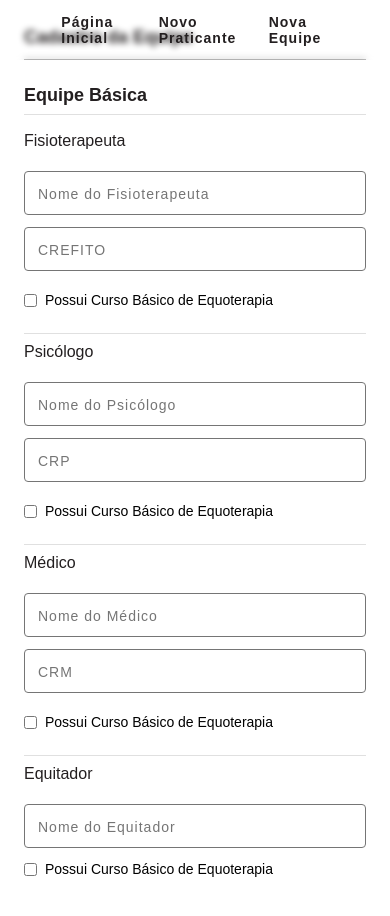
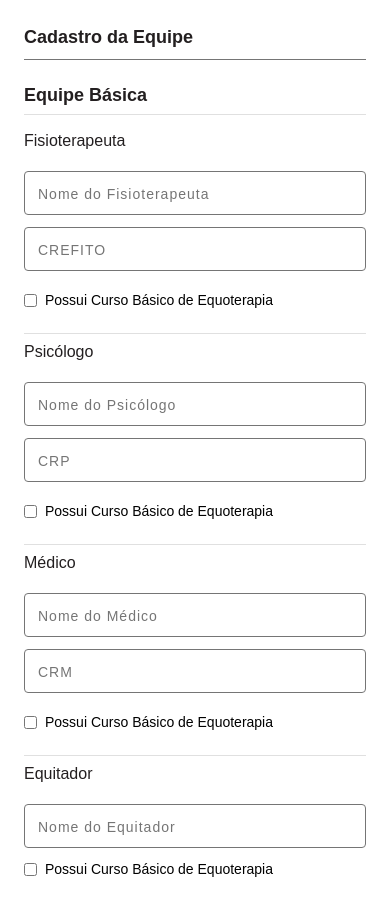
Before and after one commit to yovanycunha/equo-center-front, a Next.js app: page /centro in a window 390 px wide. Shown: the top 916 px of the page. Built offline with nearby package versions, Linux system fonts and the light colour scheme.

Commit message:
Iniciando navbar mobile e ajustes nas configs do nextjs - sprint8

```diff
--- a/next.config.mjs
+++ b/next.config.mjs
@@ -1,4 +1,12 @@
 /** @type {import('next').NextConfig} */
-const nextConfig = {};
+const nextConfig = {
+    webpack(config) {
+        config.module.rules.push({
+            test: /\.svg$/,
+            use: ['@svgr/webpack'],
+        });
+        return config;
+    }
+};
 
 export default nextConfig;
--- a/package.json
+++ b/package.json
@@ -19,6 +19,7 @@
     "sass": "^1.75.0"
   },
   "devDependencies": {
+    "@svgr/webpack": "^8.1.0",
     "@types/node": "^20",
     "@types/react": "^18",
     "@types/react-dom": "^18",
--- a/src/components/Header/Header.tsx
+++ b/src/components/Header/Header.tsx
@@ -1,10 +1,14 @@
+"use client";
+
 import { CSSProperties, FC } from "react";
 import scss from "./Header.module.scss";
 import Link from "next/link";
 import { IRenderLink } from "./types";
+import useIsDesktop from "@/hooks/useIsDesktop";
 
 const Header: FC = () => {
   const navContainer = [scss.navContainer];
+  const isDesktop = useIsDesktop(1280);
 
   //TODO: Necessário incrementar para quando o usuário rolar a página realizar animação
   const getNavbarStyle = () => {
@@ -26,11 +30,13 @@ const Header: FC = () => {
   return (
     <header className={scss.header}>
       <nav className={navContainer.join(" ")} style={getNavbarStyle()}>
-        <ul className={scss.linksList}>
-          {renderLink({ label: "Página Inicial", to: "/" })}
-          {renderLink({ label: "Novo Praticante", to: "/praticante" })}
-          {renderLink({ label: "Nova Equipe", to: "/centro" })}
-        </ul>
+        {isDesktop && (
+          <ul className={scss.linksList}>
+            {renderLink({ label: "Página Inicial", to: "/" })}
+            {renderLink({ label: "Novo Praticante", to: "/praticante" })}
+            {renderLink({ label: "Nova Equipe", to: "/centro" })}
+          </ul>
+        )}
       </nav>
     </header>
   );
--- a/src/components/Input/Input.tsx
+++ b/src/components/Input/Input.tsx
@@ -29,7 +29,7 @@ const Input: FC<IInputProps> = (props) => {
 
   const renderErrorMessage = () => (
     <div className={scss.errorWrapper}>
-      {/* <img src="./images/alert.svg" alt="" className={scss.icon} /> */}
+      <AlertIcon className={scss.icon} />
       <span className={scss.errorMessage}>Este campo é obrigatório.</span>
     </div>
   );
```
Also changed, not shown: 2 other files (tests, documents, lock files or other folders).
